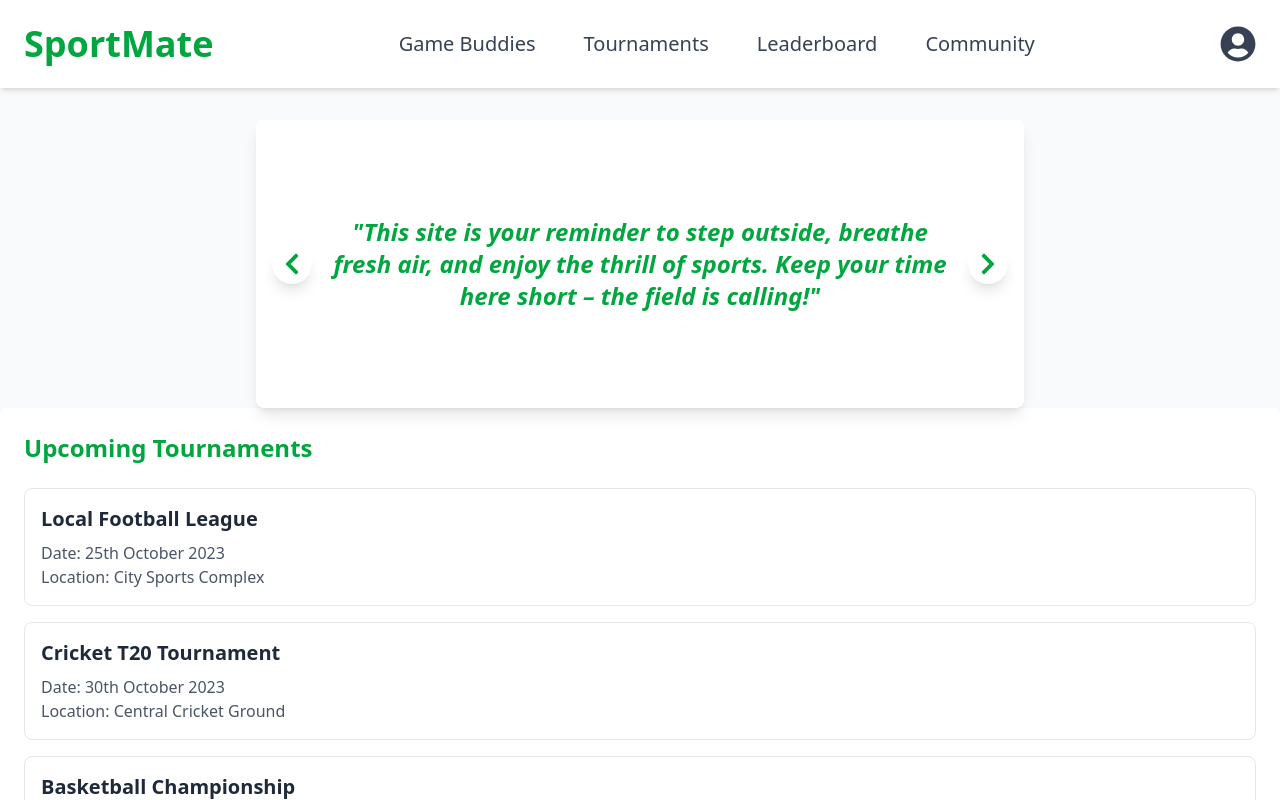
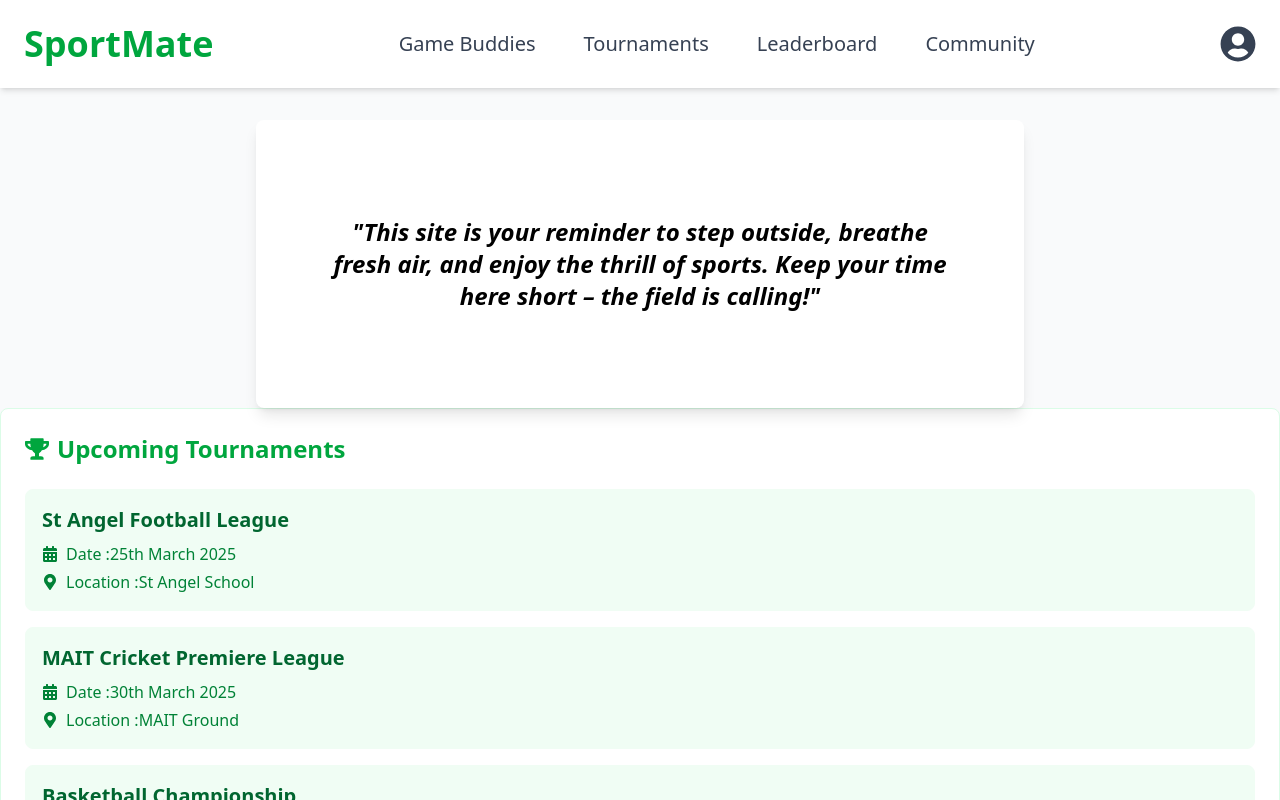
Before and after one commit to pulkitahuja02/sportmatev3, a React (Vite) app: page /dashboard in a window 1280 px wide. Shown: the top 800 px of the page. Built offline with nearby package versions, Linux system fonts and the light colour scheme.

Commit message:
Updated the dashboard

```diff
--- a/src/components/Carousel.jsx
+++ b/src/components/Carousel.jsx
@@ -1,6 +1,4 @@
-// src/components/Carousel.jsx
 import React, { useState, useEffect } from "react";
-import { FaChevronLeft, FaChevronRight } from "react-icons/fa";
 
 const Carousel = () => {
   const quotes = [
@@ -21,12 +19,6 @@ const Carousel = () => {
     setCurrentIndex((prevIndex) => (prevIndex + 1) % quotes.length);
   };
 
-  const prevSlide = () => {
-    setCurrentIndex((prevIndex) =>
-      prevIndex === 0 ? quotes.length - 1 : prevIndex - 1
-    );
-  };
-
   useEffect(() => {
     const interval = setInterval(() => {
       nextSlide();
@@ -42,7 +34,7 @@ const Carousel = () => {
           {quotes.map((quote, index) => (
             <p
               key={index}
-              className={`absolute text-lg md:text-2xl font-bold italic text-green-600 text-center px-6 transition-opacity duration-500 ${
+              className={`absolute text-lg md:text-2xl font-bold italic text-black text-center px-6 transition-opacity duration-500 ${
                 index === currentIndex ? "opacity-100" : "opacity-0"
               }`}
             >
@@ -50,20 +42,6 @@ const Carousel = () => {
             </p>
           ))}
         </div>
-
-        {/* Navigation Buttons */}
-        <button
-          onClick={prevSlide}
-          className="absolute top-1/2 left-4 transform -translate-y-1/2 bg-white bg-opacity-75 p-2 rounded-full shadow-lg hover:bg-opacity-100"
-        >
-          <FaChevronLeft className="text-2xl text-green-600" />
-        </button>
-        <button
-          onClick={nextSlide}
-          className="absolute top-1/2 right-4 transform -translate-y-1/2 bg-white bg-opacity-75 p-2 rounded-full shadow-lg hover:bg-opacity-100"
-        >
-          <FaChevronRight className="text-2xl text-green-600" />
-        </button>
       </div>
     </div>
   );
--- a/src/components/UpcomingTournaments.jsx
+++ b/src/components/UpcomingTournaments.jsx
@@ -1,47 +1,55 @@
-// src/components/UpcomingTournaments.jsx
 import React from "react";
-import { FaArrowRight } from "react-icons/fa";
+import { FaTrophy, FaCalendarAlt, FaMapMarkerAlt } from "react-icons/fa";
 
 const UpcomingTournaments = () => {
   const tournaments = [
     {
       id: 1,
-      name: "Local Football League",
-      date: "25th October 2023",
-      location: "City Sports Complex",
+      name: " St Angel Football League",
+      date: " 25th March 2025",
+      location: " St Angel School",
     },
     {
       id: 2,
-      name: "Cricket T20 Tournament",
-      date: "30th October 2023",
-      location: "Central Cricket Ground",
+      name: " MAIT Cricket Premiere League",
+      date: " 30th  March 2025",
+      location: " MAIT Ground",
     },
     {
       id: 3,
-      name: "Basketball Championship",
-      date: "5th November 2023",
-      location: "Downtown Arena",
+      name: " Basketball Championship",
+      date: " 5th March 2025",
+      location: " Japenese Park",
     },
   ];
 
   return (
-    <div className="bg-white rounded-lg shadow-lg p-6">
-      <h2 className="text-2xl font-bold text-green-600 mb-6">Upcoming Tournaments</h2>
+    <div className="bg-white rounded-lg shadow-lg p-6 border border-green-100">
+      <h2 className="text-2xl font-bold text-green-600 mb-6 flex items-center">
+        <FaTrophy className="mr-2" /> Upcoming Tournaments
+      </h2>
       <div className="space-y-4">
         {tournaments.map((tournament) => (
-          <div key={tournament.id} className="p-4 border border-gray-200 rounded-lg hover:shadow-md transition-shadow">
-            <h3 className="text-xl font-semibold text-gray-800">{tournament.name}</h3>
-            <p className="text-gray-600 mt-2">
-              <span className="font-medium">Date:</span> {tournament.date}
-            </p>
-            <p className="text-gray-600">
-              <span className="font-medium">Location:</span> {tournament.location}
-            </p>
+          <div
+            key={tournament.id}
+            className="p-4 border border-green-50 rounded-lg hover:shadow-md transition-shadow bg-green-50 hover:bg-green-100"
+          >
+            <h3 className="text-xl font-semibold text-green-800">{tournament.name}</h3>
+            <div className="mt-2 space-y-1">
+              <p className="text-green-700 flex items-center">
+                <FaCalendarAlt className="mr-2" />
+                <span className="font-medium">Date : </span> {tournament.date}
+              </p>
+              <p className="text-green-700 flex items-center">
+                <FaMapMarkerAlt className="mr-2" />
+                <span className="font-medium">Location :</span> {tournament.location}
+              </p>
+            </div>
           </div>
         ))}
       </div>
       <button className="mt-6 w-full flex items-center justify-center bg-green-600 text-white py-3 rounded-lg font-semibold hover:bg-green-700 transition duration-300">
-        View All Tournaments <FaArrowRight className="ml-2" />
+        View All Tournaments
       </button>
     </div>
   );
```
